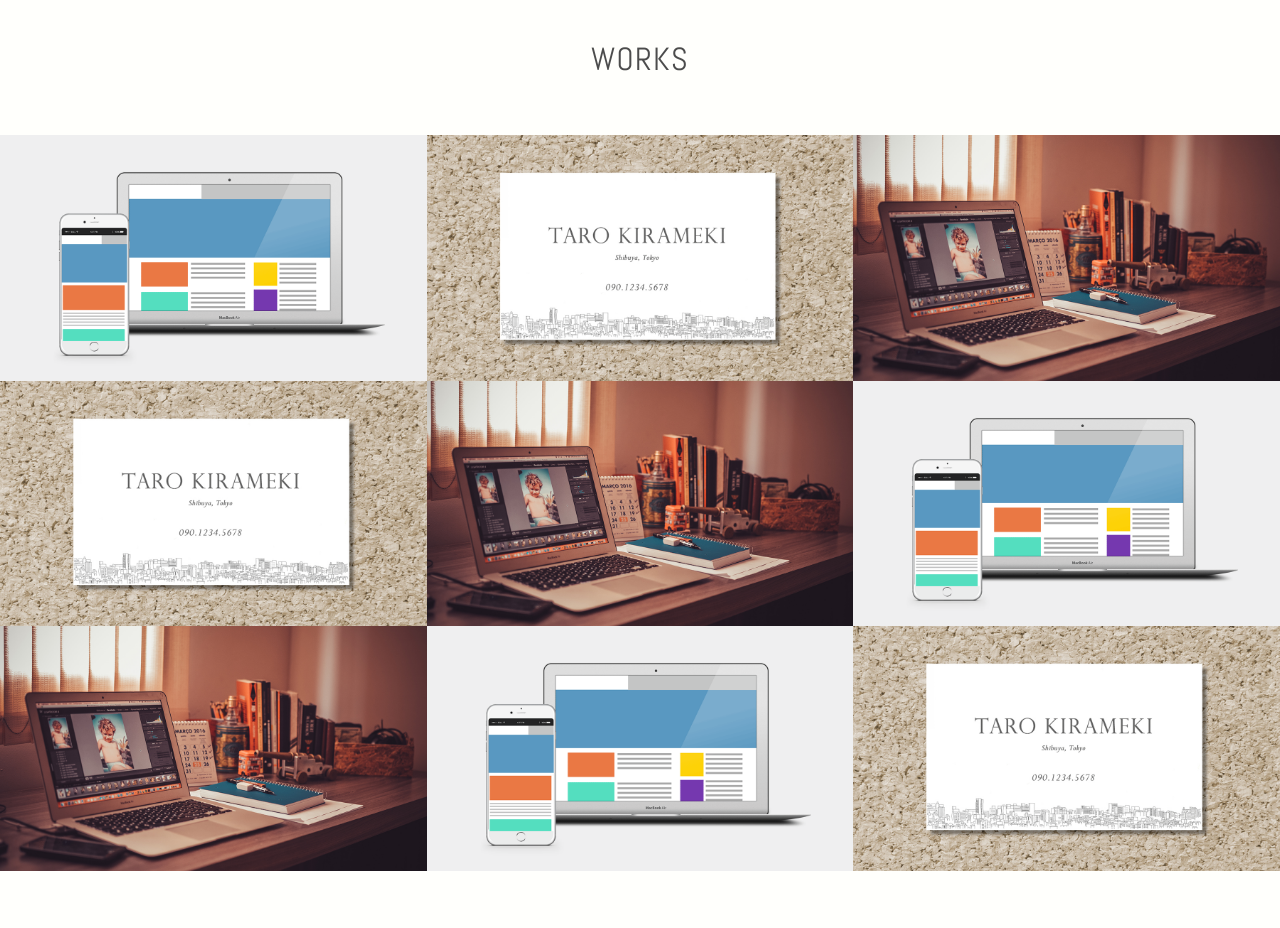
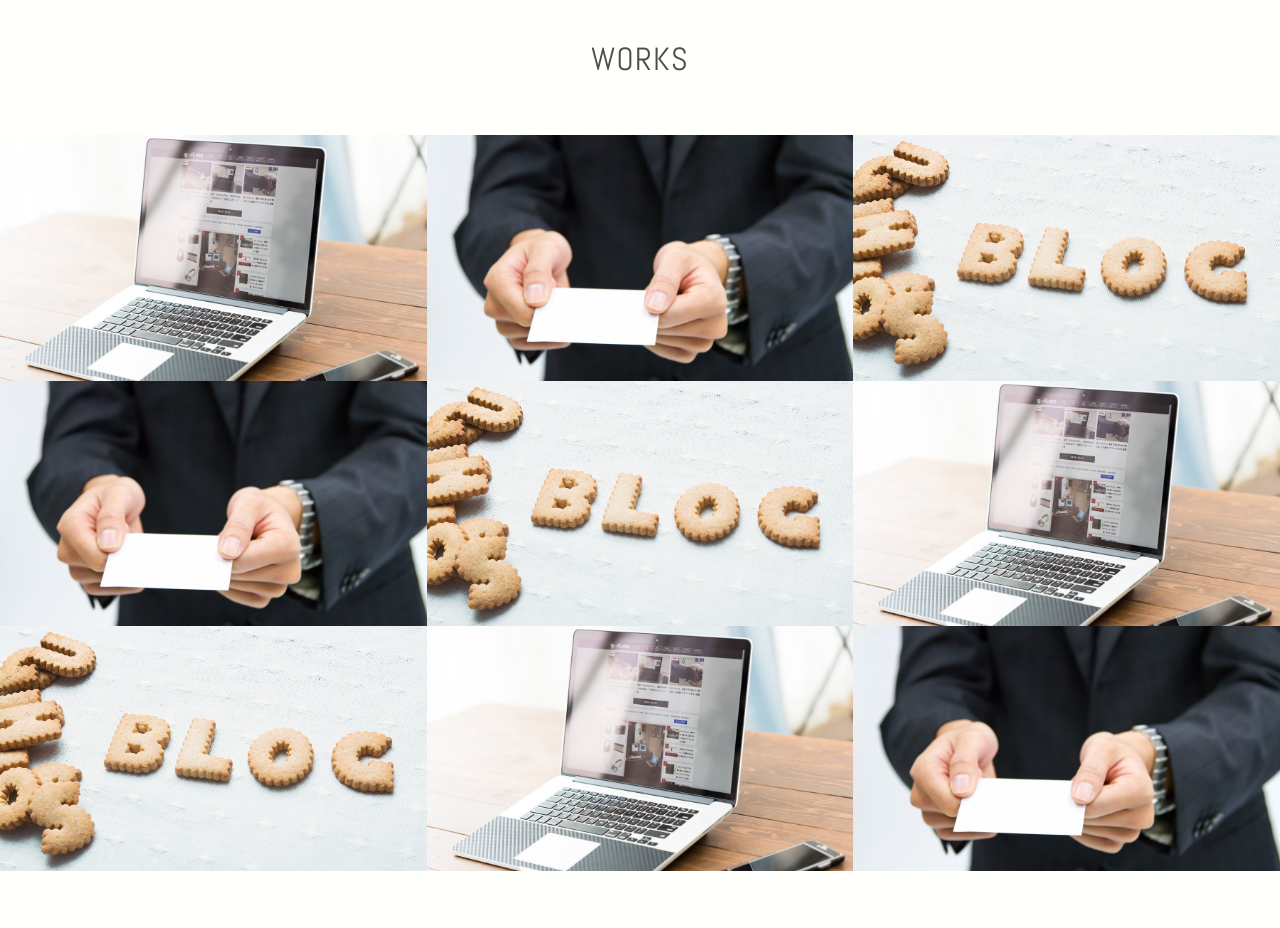
Before and after one commit to lukamenda26/lukamenda26.github.io, a plain HTML site: page index.html in a window 1280 px wide. Shown: the part 1060-1988 px from the top of the page. Drawn offline with nearby package versions, Linux system fonts and the light colour scheme.

Commit message:
replace images

```diff
--- a/index.html
+++ b/index.html
@@ -15,7 +15,7 @@
             <a href="#contact" class="button-contact"><i aria-label="お問い合わせ" class="fa fa-envelope-o"></i></a>
             <div class="profile">
                 <h1 class="site-title abel uppercase text-center">Web Designer <span>Ruka Menda</span></h1>
-                <img src="./images/img_profile.jpg" alt="プロフィール写真" width=140 height=140  class="block-center profile-icon">
+                <img src="./images/img_0016_sepia.jpg" alt="プロフィール写真" width=140 height=140  class="block-center profile-icon">
                 <p>つくば市在住のWebデザイナー、免田るかです。オンラインスクールでWeb制作について学び、医療機器業界から憧れていたWebデザイナーへと転職活動中です。これからさらにWeb制作の技術や知識を身につけて、Webサイト運用や問題解決のアドバイスもできるデザイナーになりたいと思っています。</p>
             </div>
         </header>
@@ -44,7 +44,7 @@
                 <h2 class="text-center">Works</h2>
                 <div class="works-box">
                     <a href="#">
-                        <img src="./images/img_work_site.png" alt="株式会社きらめき コーポレートサイト様 Webサイトデザイン">
+                        <img src="./images/img_work2_pc.jpg" alt="株式会社きらめき コーポレートサイト様 Webサイトデザイン">
                         <div class="works-box-inner">
                             <div class="text-center">
                                 <h3>株式会社きらめき コーポレートサイト</h3>
@@ -56,7 +56,7 @@
                 </div>
                 <div class="works-box">
                     <a href="#">
-                        <img src="./images/img_work_card.jpg" alt="きらめき太郎様 名刺">
+                        <img src="./images/img_work2_meish.jpg" alt="きらめき太郎様 名刺">
                         <div class="works-box-inner">
                             <div class="text-center">
                                 <h3>きらめき太郎様 名刺</h3>
@@ -68,7 +68,7 @@
                 </div>
                 <div class="works-box">
                     <a href="#">
-                        <img src="./images/img_work_blog.jpg" alt="WordPressオリジナルテーマ">
+                        <img src="./images/img_work2_blog.jpg" alt="WordPressオリジナルテーマ">
                         <div class="works-box-inner">
                             <div class="text-center">
                                 <h3>ブログデザイン</h3>
@@ -80,7 +80,7 @@
                 </div>
                 <div class="works-box">
                     <a href="#">
-                        <img src="./images/img_work_card.jpg" alt="きらめき太郎様 名刺">
+                        <img src="./images/img_work2_meish.jpg" alt="きらめき太郎様 名刺">
                         <div class="works-box-inner">
                             <div class="text-center">
                                 <h3>きらめき太郎様 名刺</h3>
@@ -92,7 +92,7 @@
                 </div>
                 <div class="works-box">
                     <a href="#">
-                        <img src="./images/img_work_blog.jpg" alt="WordPressオリジナルテーマ">
+                        <img src="./images/img_work2_blog.jpg" alt="WordPressオリジナルテーマ">
                         <div class="works-box-inner">
                             <div class="text-center">
                                 <h3>ブログデザイン</h3>
@@ -104,7 +104,7 @@
                 </div>
                 <div class="works-box">
                     <a href="#">
-                        <img src="./images/img_work_site.png" alt="株式会社きらめき コーポレートサイト様 Webサイトデザイン">
+                        <img src="./images/img_work2_pc.jpg" alt="株式会社きらめき コーポレートサイト様 Webサイトデザイン">
                         <div class="works-box-inner">
                             <div class="text-center">
                                 <h3>株式会社きらめき コーポレートサイト</h3>
@@ -116,7 +116,7 @@
                 </div>
                 <div class="works-box">
                     <a href="#">
-                        <img src="./images/img_work_blog.jpg" alt="WordPressオリジナルテーマ">
+                        <img src="./images/img_work2_blog.jpg" alt="WordPressオリジナルテーマ">
                         <div class="works-box-inner">
                             <div class="text-center">
                                 <h3>ブログデザイン</h3>
@@ -128,7 +128,7 @@
                 </div>
                 <div class="works-box">
                     <a href="#">
-                        <img src="./images/img_work_site.png" alt="株式会社きらめき コーポレートサイト様 Webサイトデザイン">
+                        <img src="./images/img_work2_pc.jpg" alt="株式会社きらめき コーポレートサイト様 Webサイトデザイン">
                         <div class="works-box-inner">
                             <div class="text-center">
                                 <h3>株式会社きらめき コーポレートサイト</h3>
@@ -140,7 +140,7 @@
                 </div>
                 <div class="works-box">
                     <a href="#">
-                        <img src="./images/img_work_card.jpg" alt="きらめき太郎様 名刺">
+                        <img src="./images/img_work2_meish.jpg" alt="きらめき太郎様 名刺">
                         <div class="works-box-inner">
                             <div class="text-center">
                                 <h3>きらめき太郎様 名刺</h3>
```
Also changed, not shown: images/img_0016_sepia.jpg (added), images/img_work2_blog.jpg (added), images/img_work2_meish.jpg (added), images/img_work2_pc.jpg (added).
